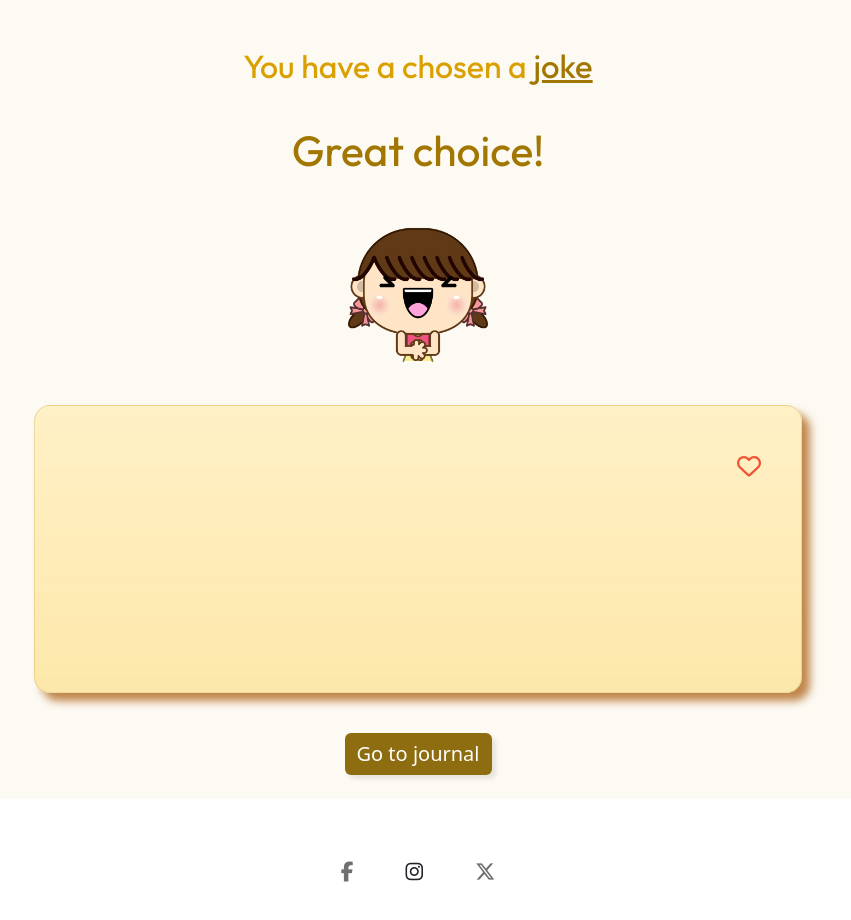
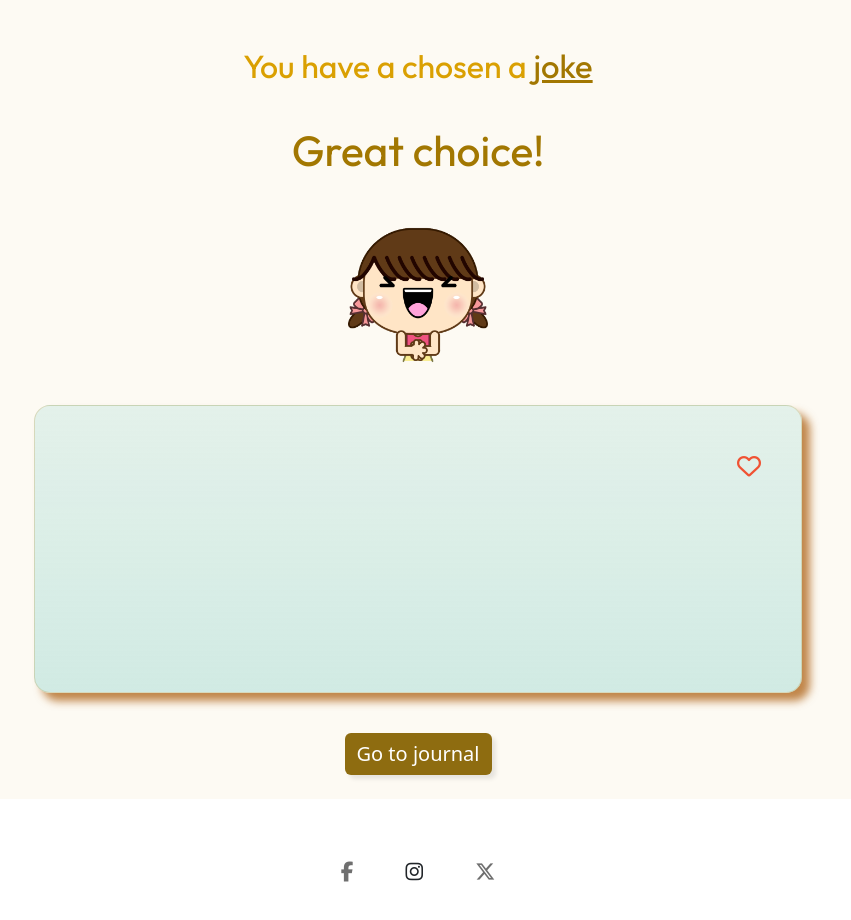
Before and after one commit to lyscodes/CFG_Software_2_4, a Flask app: page /joke in a window 1280 px wide. Shown: the part 78-998 px from the top of the page, without its empty margins (222-1073 px from the left). Run offline with Flask 3, Linux system fonts and the light colour scheme; data that the repository does not hold is empty; some libraries are stand-ins or nearby versions.

Commit message:
style changes

```diff
--- a/static/css/joke.css
+++ b/static/css/joke.css
@@ -63,7 +63,7 @@
     border: 1.5px solid #a77b0133;
     box-shadow: 8px 8px 8px rgba(170, 90, 10, 0.727);
     /* background-color: #f2bd413b; */
-    background: linear-gradient(#FFF0C6, #fcde83a6);
+    background: linear-gradient(#9ed9d243, #9ed9d277);
     height: 130px;
   }
 
```
